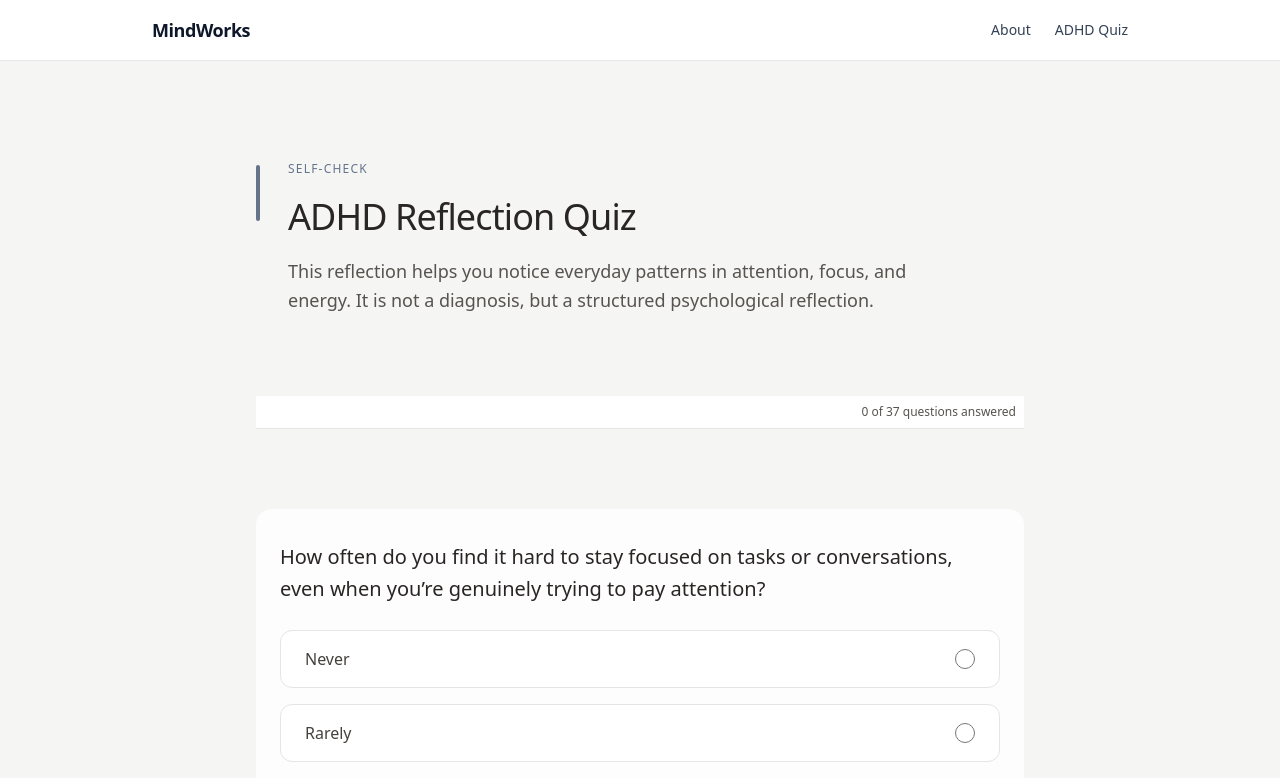
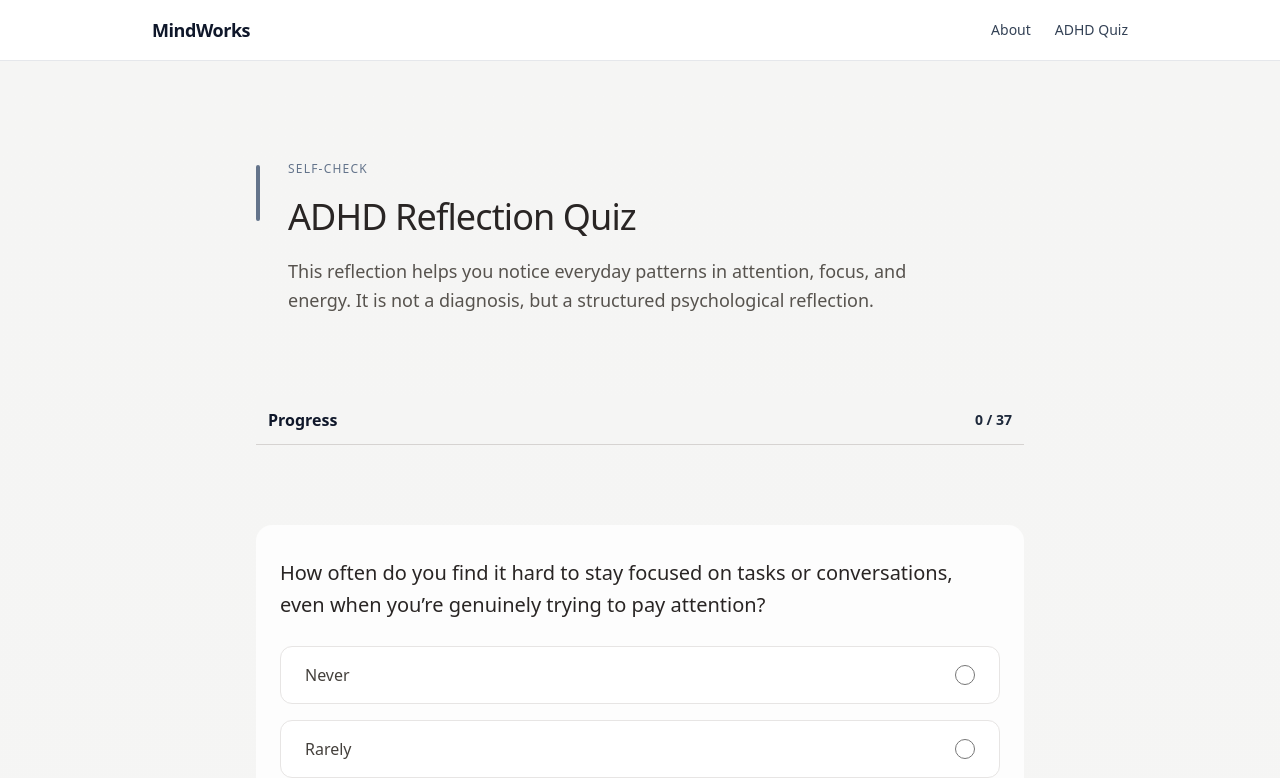
Before and after one commit to stopinder/therapy-orientation-quiz, a Vue app: page /adhd-quiz in a window 1280 px wide. Shown: the top 778 px of the page. Built offline with nearby package versions, Linux system fonts and the light colour scheme.

Commit message:
Improve quiz progress visibility with clearer contrast and typography

```diff
--- a/src/views/ADHDQuizView.vue
+++ b/src/views/ADHDQuizView.vue
@@ -16,11 +16,18 @@
       </header>
 
       <!-- Progress -->
-      <div class="sticky top-16 z-40 bg-white border-b border-stone-200">
-        <div class="max-w-3xl mx-auto px-2 py-2 text-xs text-stone-600 text-right">
-          {{ answeredCount }} of {{ totalCount }} questions answered
+      <div class="sticky top-16 z-40 bg-stone-100 border-b border-stone-300">
+        <div class="max-w-3xl mx-auto px-3 py-3 flex justify-between items-center">
+    <span class="text-base font-semibold text-slate-900">
+
+      Progress
+    </span>
+          <span class="text-sm font-semibold text-slate-800">
+      {{ answeredCount }} / {{ totalCount }}
+    </span>
         </div>
       </div>
+
 
       <!-- Quiz -->
       <section class="space-y-16 rounded-2xl bg-white/80 shadow-soft px-6 py-8">
```
